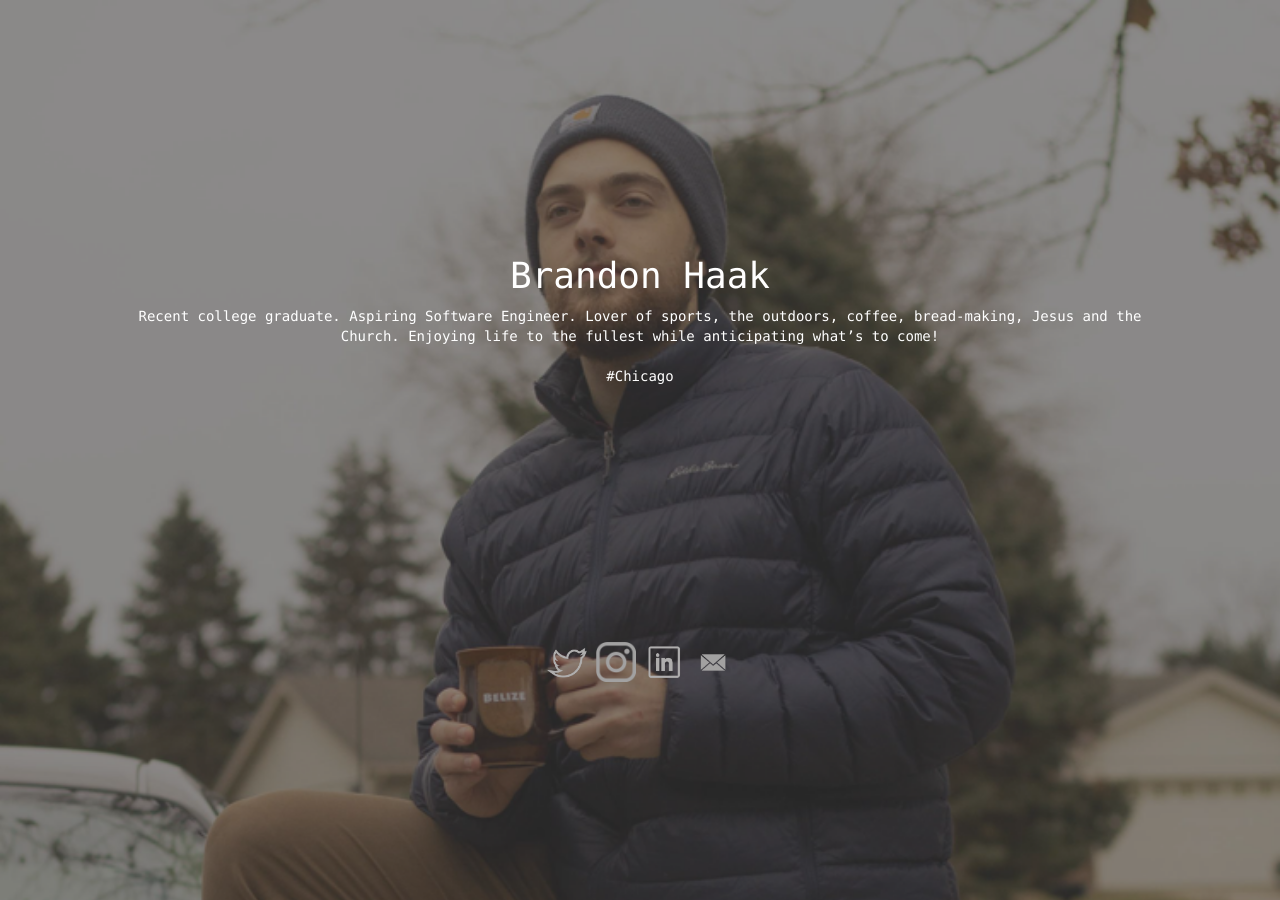
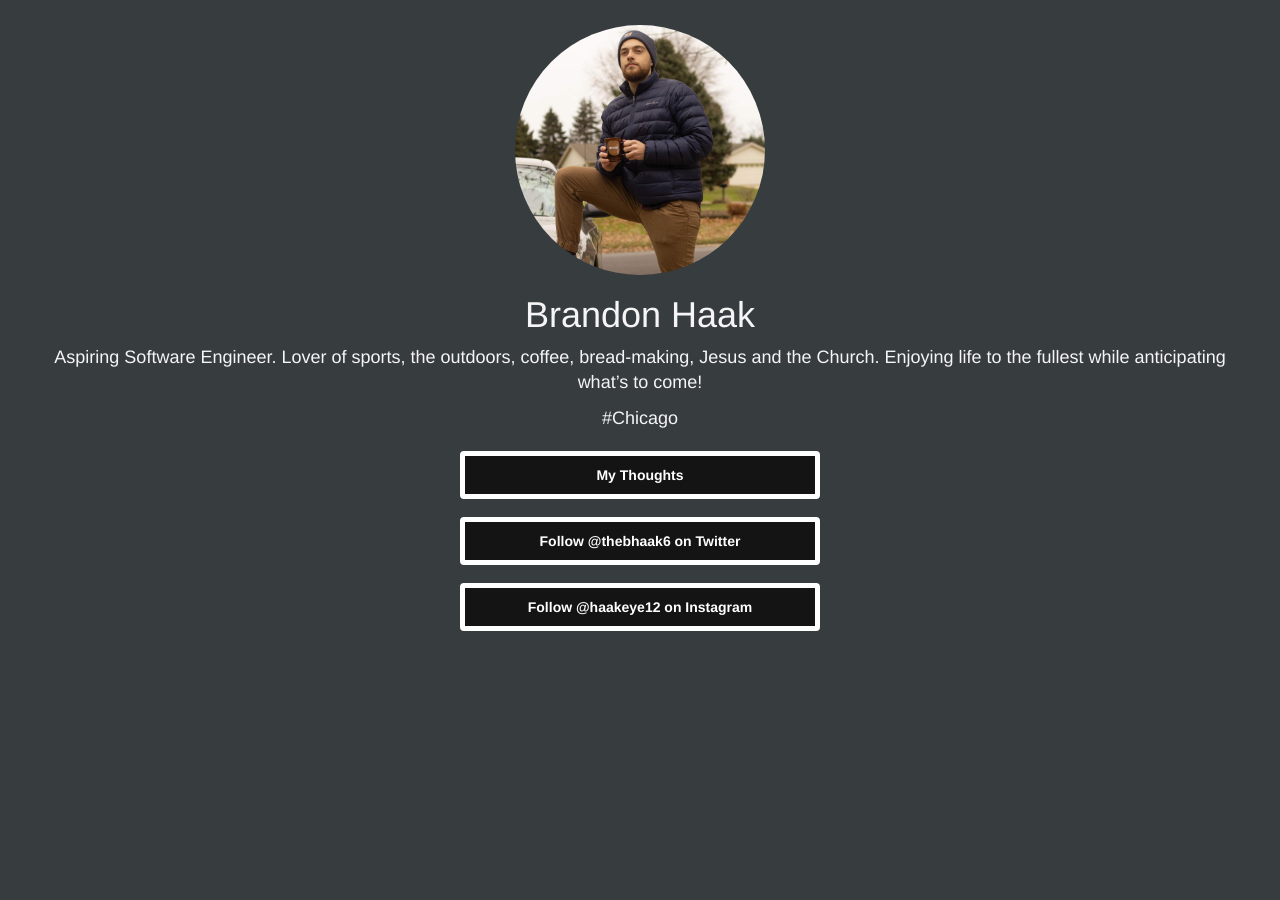
Before and after one commit to brandonhaak/brandonhaak.github.io, a Jekyll site: the page index.html, which Jekyll copies as it is, in a window 1280 px wide. Built offline with Jekyll 4.4.1, drawn with Linux system fonts in a browser that asks for light colours.

Commit message:
Updated home page alpha

```diff
--- /dev/null
+++ b/css/linktree.css
@@ -0,0 +1,63 @@
+* {
+    margin: 0;
+    padding: 0;
+}
+
+body {
+    /* height: 100%; */
+    background-color: rgb(55, 60, 63) !important;
+}
+
+div.text-center {
+    margin-top: 25px;
+    margin-bottom: 25px;
+    margin-left: 50px;
+    margin-right: 50px;
+}
+
+div#top-photo img {
+    width: 250;
+    height: 250;
+    object-fit: cover;
+    border-radius: 50%;
+}
+
+div#about {
+    color: whitesmoke;
+    font-size: large;
+}
+
+div#links {
+    /* width: 50vh; */
+}
+
+a.btn.btn-default{
+    width: 40vh;
+    padding: 1vh;
+    margin: 1vh;
+    border-width: thick;
+    border-color: white;
+    color: white;
+    font-weight: bold;
+    background-color: 141414;
+}
+
+a.btn.btn-default:hover {
+    border-color: whitesmoke;
+    color: whitesmoke;
+    transition: all .2s ease-in-out;
+    transform: scale(1.1, 1.1);
+  }
+
+a.btn.btn-default div{
+    background-color: transparent;
+}
+
+a.btn.btn-default img {
+    width: 30px;
+    height: 30px;
+}
+
+a.btn.btn-default .col-sm-10 {
+    /* text-align: left; */
+}
--- a/index.html
+++ b/index.html
@@ -1,20 +1,62 @@
----
-layout: main
-title: Brandon Haak
----
+<head>
+    <!-- Global site tag (gtag.js) - Google Analytics -->
+    <script async src="https://www.googletagmanager.com/gtag/js?id=G-K5V0PPRHB9"></script>
+    <script>
+        window.dataLayer = window.dataLayer || [];
+        function gtag(){dataLayer.push(arguments);}
+        gtag('js', new Date());
+        gtag('config', 'G-K5V0PPRHB9');
+    </script>
+
+    <link rel="stylesheet" type="text/css" href="css/linktree.css">
+    <!-- Latest compiled and minified CSS -->
+    <link rel="stylesheet" href="https://maxcdn.bootstrapcdn.com/bootstrap/3.4.1/css/bootstrap.min.css">
+
+    <!-- jQuery library -->
+    <script src="https://ajax.googleapis.com/ajax/libs/jquery/3.5.1/jquery.min.js"></script>
+
+    <!-- Latest compiled JavaScript -->
+    <script src="https://maxcdn.bootstrapcdn.com/bootstrap/3.4.1/js/bootstrap.min.js"></script>
+</head>
 
 <body>
-    <div>
+    <header></header>
+    <section>
+        <div class="text-center">
+            <div id="top-photo">
+                <img src="backgrounds/thoughts-intro.jpg">
+            </div>
+            <div id="about">
                 <h1>Brandon Haak</h1>
                 <p>
-                Recent college graduate. Aspiring Software Engineer. Lover of sports, the outdoors, coffee, bread-making, Jesus and the Church. Enjoying life to the fullest while anticipating what’s to come!
-                <br /><br />#Chicago
+                    Aspiring Software Engineer. Lover of sports, the outdoors, coffee,
+                    bread-making, Jesus and the Church. Enjoying life to the fullest while anticipating what’s to come!
+                </p>
+                <p>
+                    #Chicago
                 </p>
             </div>
+            <div id="links">
                 <div>
-        <a href="https://www.twitter.com/thebhaak6"><img class="icon" src="/icons/twitter.png" alt="twitter"></a>
-        <a href="https://www.instagram.com/haakeye12"><img class="icon" src="/icons/Instagram.png" alt="instagram"></a>
-        <a href="https://www.linkedin.com/in/brandonhaak"><img class="icon" src="/icons/linkedin.png" alt="linkedin"></a>
-        <a href="mailto:bkh1997@gmail.com"><img class="icon" src="/icons/mail.png" alt="mail"></a>
+                    <a class="btn btn-default" href="./Thoughts">
+                        <!-- <div class="col-sm-1"><img src="/icons/twitter.png" alt="twitter"></div> -->
+                        <div >My Thoughts</div>
+                    </a>
                 </div>
+                <div>
+                    <a class="btn btn-default" href="https://www.twitter.com/thebhaak6" target="_blank">
+                        <!-- <div class="col-sm-1"><img src="/icons/twitter.png" alt="twitter"></div> -->
+                        <div >Follow @thebhaak6 on Twitter</div>
+                    </a>
+                </div>
+                <div>
+                    <a class="btn btn-default row-no-gutters" href="https://www.instagram.com/haakeye12" target="_blank">
+                        <!-- <div class="col-sm-2"><img src="/icons/Instagram.png" alt="instagram"></div> -->
+                        <div class="">Follow @haakeye12 on Instagram</div>
+                    </a>
+                </div>
+            </div>
+        </div>
+    </section>
+    <footer></footer>
 </body>
```
Also changed, not shown: index_old.html (added, +20 -0 lines). Lines whose indentation alone changed are shown as unchanged.
